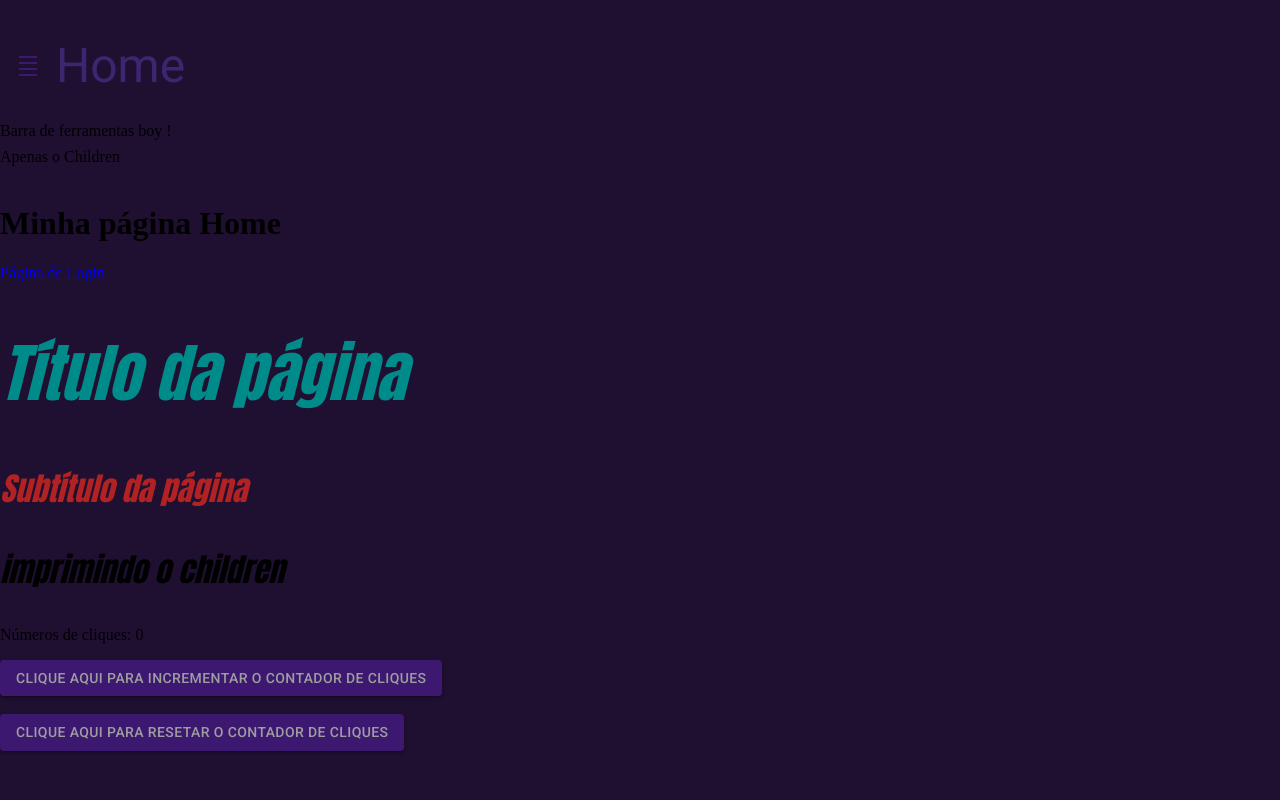
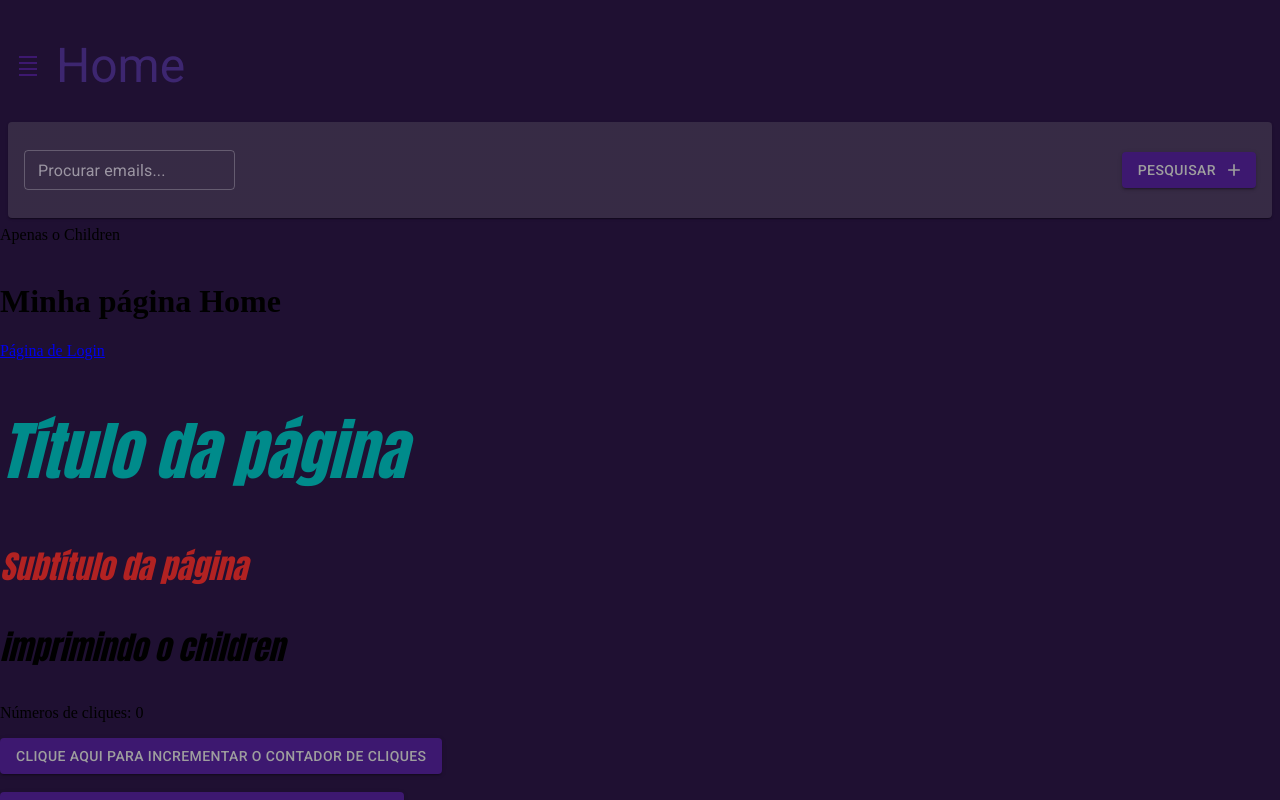
Before and after one commit to ocsoares/Aprendendo-ReactJS, a React (Vite) app: page /home in a window 1280 px wide. Built offline with nearby package versions, Linux system fonts and the light colour scheme; no server answers.

Commit message:
feat: add Toolbar component

```diff
--- a/src/app/App.tsx
+++ b/src/app/App.tsx
@@ -5,6 +5,7 @@ import { LoggedUserEmailProvider } from "./shared/contexts/LoggedUserEmail";
 import { SidebarProvider } from "./shared/contexts/SidebarContext";
 import { AppThemeProvider } from "./shared/contexts/ThemeContext";
 import { PageBaseLayout } from "./shared/layouts/PageBaseLayout";
+import { Toolbar } from "./shared/components/Toolbar/Toolbar";
 
 function App() {
   return (
@@ -18,10 +19,7 @@ function App() {
         isso vai APLICAR a Sidebar para TODAS as Rotas !! */}
           <BrowserRouter>
             <Sidebar>
-              <PageBaseLayout
-                title="Home"
-                toolbar={<>Barra de ferramentas boy !</>}
-              >
+              <PageBaseLayout title="Home" toolbar={<Toolbar />}>
                 Apenas o Children
                 <Routes />
               </PageBaseLayout>
--- /dev/null
+++ b/src/app/shared/components/Toolbar/Toolbar.tsx
@@ -0,0 +1,72 @@
+import { Add } from "@mui/icons-material";
+import { Box, Button, Paper, TextField, useTheme } from "@mui/material";
+
+// Tudo Opcional para Tornar a "Toolbar" Altamente CUSTOMIZÁVEL !!!
+interface IToolbarProps {
+  showSearchInput?: boolean;
+  searchInputValue?: string;
+  onChangeSearchValue?: (newValue: string) => void;
+
+  showSearchButton?: boolean;
+  searchButtonText?: string;
+  onClickSearchButton?: () => void;
+}
+
+export const Toolbar = ({
+  showSearchInput = true,
+  searchInputValue = "",
+  onChangeSearchValue,
+
+  showSearchButton = true,
+  searchButtonText = "Pesquisar",
+  onClickSearchButton,
+}: IToolbarProps) => {
+  const currentTheme = useTheme();
+
+  return (
+    <Box
+      component={Paper}
+      height={currentTheme.spacing(10)}
+      // NÃO estou usando o "spacing" para as Medidas ABAIXO porque por DEBAIXO dos PANOS
+      // isso JÁ é UTILIZADO Nesse caso !!!!
+
+      marginX={1} // Espaço nas LATERAIS, ou seja, ESQUERDA e DIREITA, FORA de um ELEMENTO !!
+      padding={1} // Espaço para TODOS os LADOS
+      paddingX={2} // Espaço nas LATERAIS Também, mas DENTRO de um ELEMENTO !!
+      gap={1}
+      display={"flex"}
+      alignItems={"center"}
+    >
+      {/* Se "showSearchInput" for TRUE, MOSTRA o Input !! */}
+      {showSearchInput && (
+        <TextField
+          size="small"
+          variant="outlined"
+          value={searchInputValue}
+          placeholder="Procurar emails..."
+          //   "?." significa que só vai EXECUTAR essa Função quando ela NÃO for "null" ou "undefined" !!!!
+          onChange={(event) => onChangeSearchValue?.(event.target.value)}
+        />
+      )}
+
+      {/* flex 1 = Ocupa o ESPAÇO TODO do Box PAI !!! */}
+      {/* justifyContent end = Só vai FUNCIONAR com o "flex 1" ATIVADO !! */}
+      <Box flex={1} display={"flex"} justifyContent={"end"}>
+        {showSearchButton && (
+          <Button
+            color="primary"
+            variant="contained"
+            // Propriedades BOOLEANO que forem "true" pode passar DIRETO, como o "disableElevation" !!!
+            // disableElevation // Isso DESATIVA o Efeito de SOMBRA do Botão !!!
+
+            // ADICIONA um ICON no Final DENTRO do Botão !!
+            endIcon={<Add />}
+            onClick={onClickSearchButton}
+          >
+            {searchButtonText}
+          </Button>
+        )}
+      </Box>
+    </Box>
+  );
+};
```
